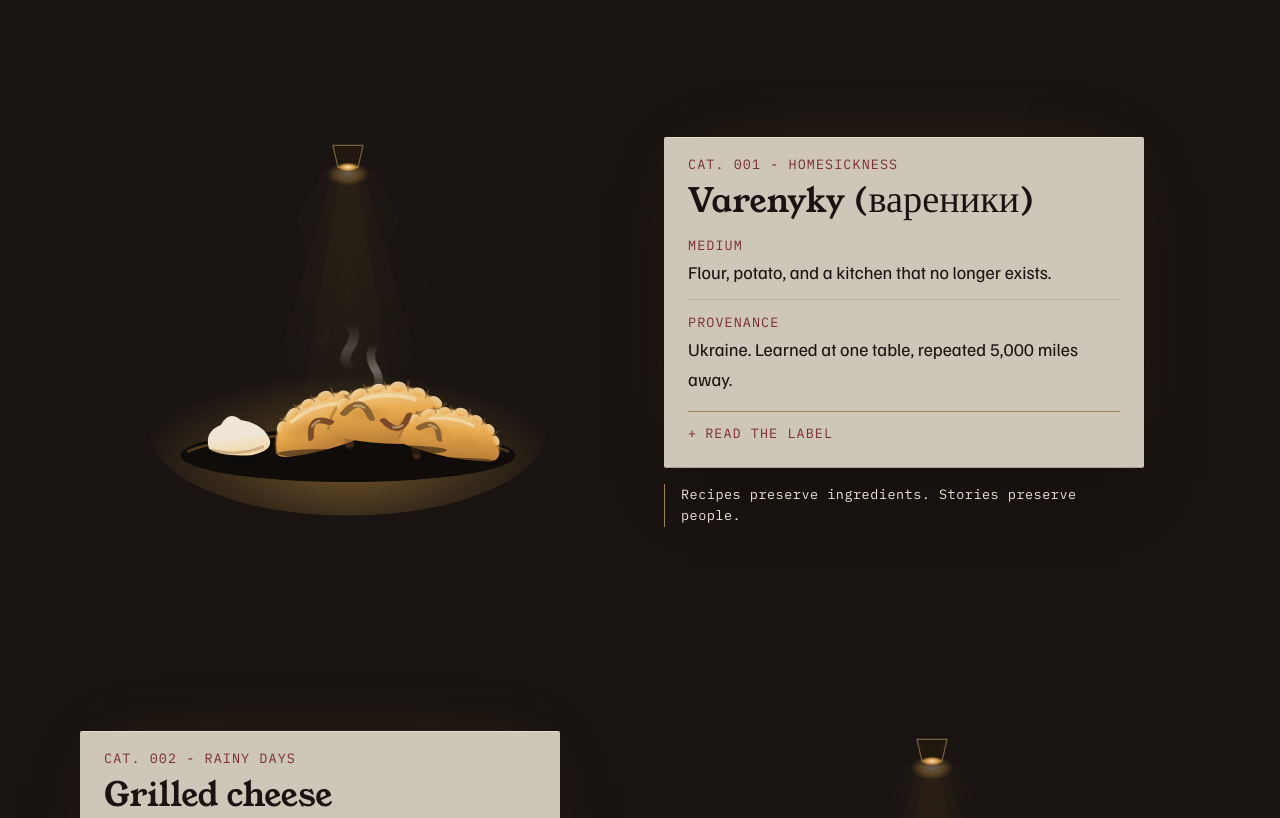
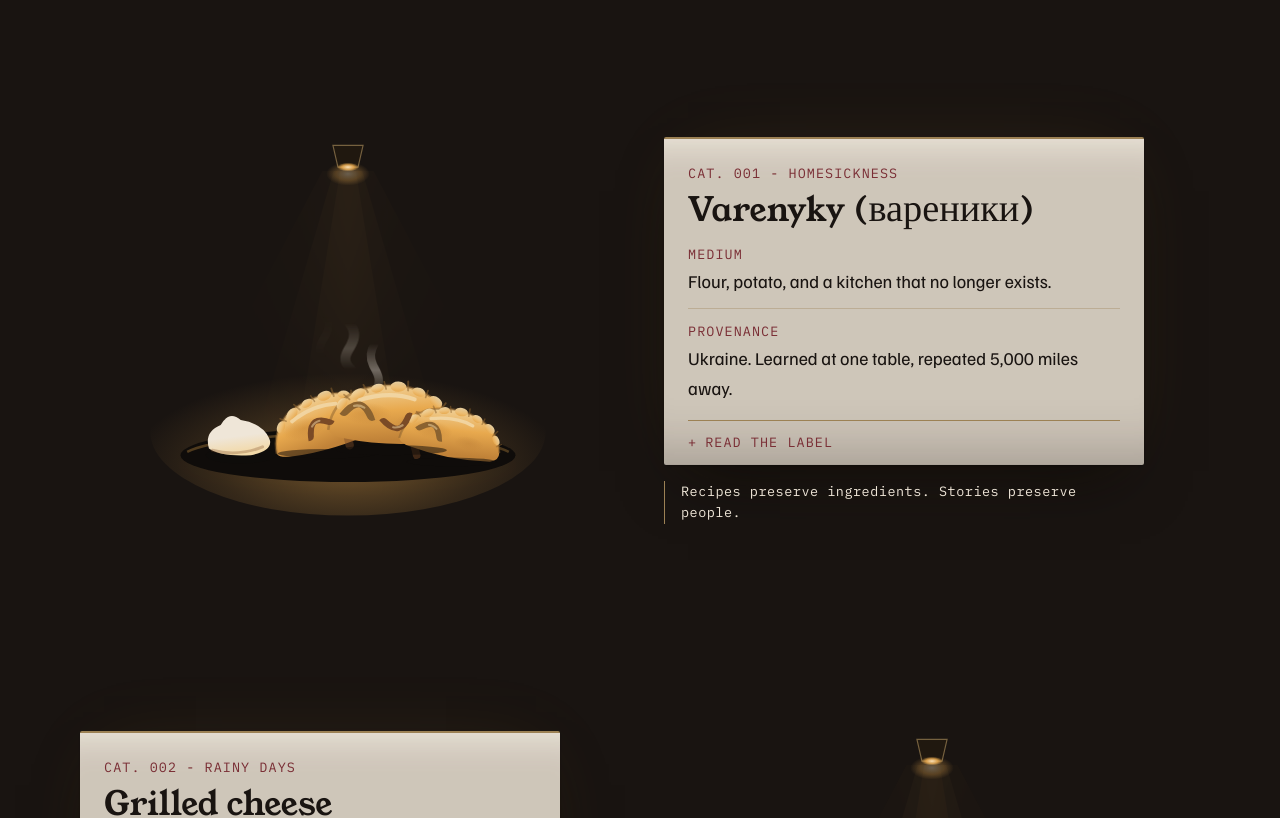
Before and after one commit to nazboyko/still-warm, a React (Vite) app: page / in a window 1280 px wide. Shown: the part 1360-2178 px from the top of the page. Built offline with nearby package versions, Linux system fonts and the light colour scheme.

Commit message:
cap and light the label

```diff
--- a/src/components/donate/ReservedExhibit.css
+++ b/src/components/donate/ReservedExhibit.css
@@ -117,6 +117,7 @@
 .reserved-placard[data-donated="true"] {
   min-height: 0;
   box-shadow:
+    var(--placard-light),
     var(--placard-edge),
     0 0 70px -12px rgb(232 169 78 / 0.3);
 }
--- a/src/components/exhibition/Placard.css
+++ b/src/components/exhibition/Placard.css
@@ -1,27 +1,54 @@
 .placard {
   /* Long and soft, so the card's edge dissolves into the wall instead of
-     cutting against it, with a little of its own warmth bounced back. */
+     cutting against it, with a little of its own warmth bounced back. The
+     short contact shadow is what stops the card floating: a printed label
+     rests against the wall, it does not hover in front of it. */
   --placard-edge:
-    0 30px 60px -24px rgb(0 0 0 / 0.62), 0 0 80px -20px rgb(232 169 78 / 0.11);
+    0 2px 3px -2px rgb(0 0 0 / 0.55), 0 30px 60px -24px rgb(0 0 0 / 0.62),
+    0 0 80px -20px rgb(232 169 78 / 0.11);
+  /* The room is lit from above, and so is the card: the lamp lands on its head
+     and lets go at its foot, the same light that falls on the dish. Borders and
+     shadow carry that, never a gradient - a gradient under text turns axe's
+     contrast check incomplete, and a positioned pseudo on any ancestor does the
+     same. Box-shadow reads as neither, so the light costs no contrast. */
+  --placard-light:
+    inset 0 40px 40px -40px rgb(255 250 240 / 0.85),
+    inset 0 -64px 52px -52px rgb(25 20 17 / 0.24);
 
   width: min(100%, 30rem);
   min-width: 0;
   /* The walk lands the label top in view with breathing room; the header
      clearance itself comes from html scroll-padding-top. */
   scroll-margin-top: var(--space-6);
-  padding: var(--space-4) var(--space-6) var(--space-3);
+  padding: var(--space-6) var(--space-6) var(--space-4);
   background: var(--plaster-open);
   color: var(--ink);
-  /* The room is lit from above, and so is the card: its top edge catches the
-     spot, its foot falls away into the wall. Borders and shadow carry that,
-     never a gradient - a gradient under text turns axe's contrast check
-     incomplete, and a positioned pseudo on any ancestor does the same. */
-  border-top: 1px solid rgb(255 241 219 / 0.5);
+  /* The cap rule is the card's head: a hand-set label is mounted, not printed
+     edge to edge (art direction, "Layout"). */
+  border-top: 2px solid var(--brass);
   border-bottom: 1px solid rgb(0 0 0 / 0.18);
   border-radius: var(--radius-placard);
-  box-shadow: var(--placard-edge);
+  box-shadow: var(--placard-light), var(--placard-edge);
   /* Overflow hidden so the bottom flap keeps the card's rounded corners. */
   overflow: hidden;
+}
+
+/* Opening a label turns the room's spot up, and the card's head takes it: the
+   brass warms to tungsten and the paper brightens under it. The state arrives
+   at once rather than easing, because the page animates transform and opacity
+   only - the unfold is the motion, and the light simply belongs to it. */
+.placard[data-open="true"] {
+  --placard-light:
+    inset 0 44px 44px -40px rgb(255 238 210 / 0.95),
+    inset 0 -64px 52px -52px rgb(25 20 17 / 0.18);
+
+  border-top-color: var(--tungsten);
+}
+
+/* The card ends at its flap: the trigger runs to both edges and carries the
+   card's foot, so a bottom padding here would leave a plaster strip under it. */
+.placard:has(.placard-story) {
+  padding-bottom: 0;
 }
 
 /* The card settles into place as its room arrives. */
--- a/src/components/exhibition/Placard.tsx
+++ b/src/components/exhibition/Placard.tsx
@@ -88,7 +88,12 @@ export function Placard({
   const showRegion = isOpen || exiting;
 
   return (
-    <div ref={placardRef} className="placard" data-surface="plaster">
+    <div
+      ref={placardRef}
+      className="placard"
+      data-surface="plaster"
+      data-open={isOpen ? "true" : undefined}
+    >
       <p className="placard-cat">
         CAT. {exhibit.number} - {exhibit.emotion.toUpperCase()}
       </p>
```
Also changed, not shown: 1 other file (tests, documents, lock files or other folders).
